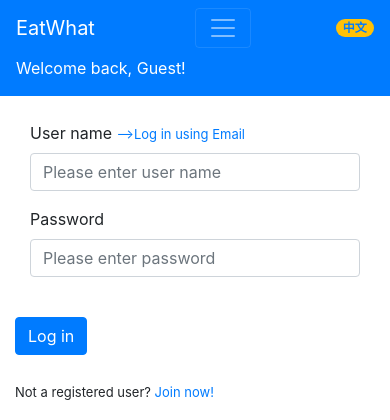
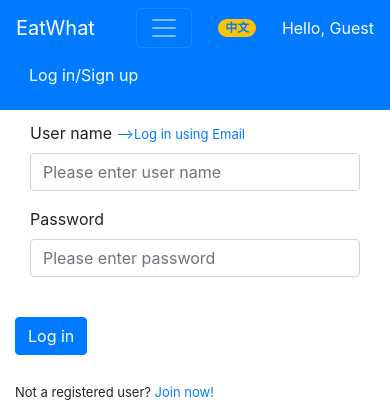
Before and after one commit to txf0990/WhatForDinner, a Flask app: page /loginname in a window 390 px wide. Shown: the top 420 px of the page. Run offline with Flask 2, Linux system fonts and the light colour scheme; the visitor is signed in with stand-in values (Sample User, id 1); some libraries are stand-ins or nearby versions.

Commit message:
Let Login button show on navbar on mobile

```diff
--- a/templates/navbar.html
+++ b/templates/navbar.html
@@ -25,11 +25,11 @@
       {% endif %}
   </span>
   <span class="navbar-text">
-      <a href="{{ url_for('profile') }}">{% if language=='CHN' %}欢迎回来{% elif language=='ENG' %}Welcome back{% endif %}, {{ user_name }}!</a>
+      <a href="{{ url_for('profile') }}">{% if language=='CHN' %}你好{% elif language=='ENG' %}Hello{% endif %}, {{ user_name }}</a>
   </span>
   {% if user_id==9988 %}
-  <a type="button" class="btn btn-outline-primary d-none d-lg-inline-block mb-3 mb-md-0 ml-md-3" href="/loginname">{% if language=='CHN' %}登录/注册{% elif language=='ENG' %}Log in/Sign up{% endif %}</a>
+  <a type="button" class="btn btn-primary my-2 my-sm-0" href="/loginname">{% if language=='CHN' %}登录/注册{% elif language=='ENG' %}Log in/Sign up{% endif %}</a>
   {% else %}
-      <a type="button" class="btn btn-outline-primary d-none d-lg-inline-block mb-3 mb-md-0 ml-md-3" href="/logout">{% if language=='CHN' %}退出{% elif language=='ENG' %}Log out{% endif %}</a>
+      <a type="button" class="btn btn-primary my-2 my-sm-0" href="/logout">{% if language=='CHN' %}退出{% elif language=='ENG' %}Log out{% endif %}</a>
   {% endif %}
 </nav>
```
